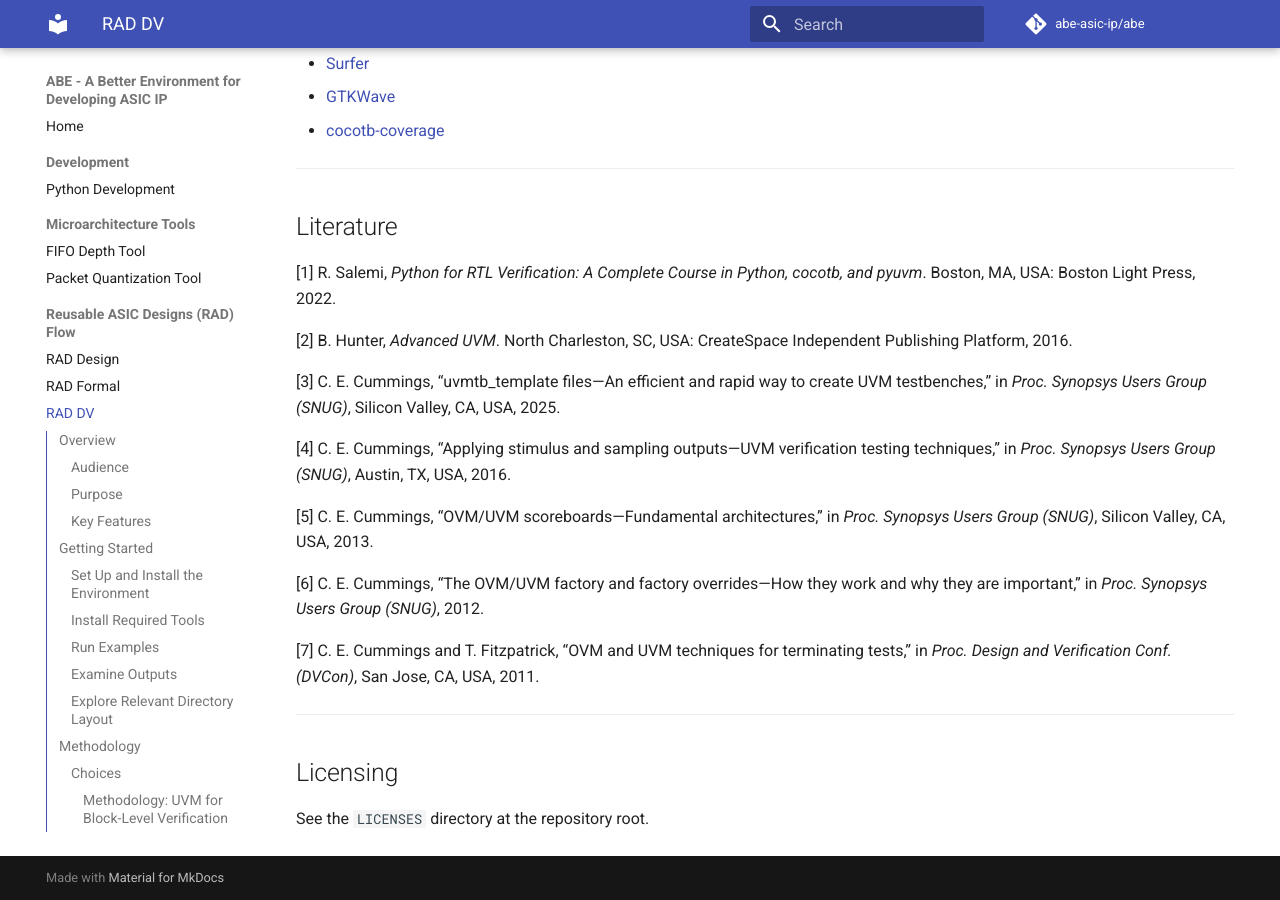
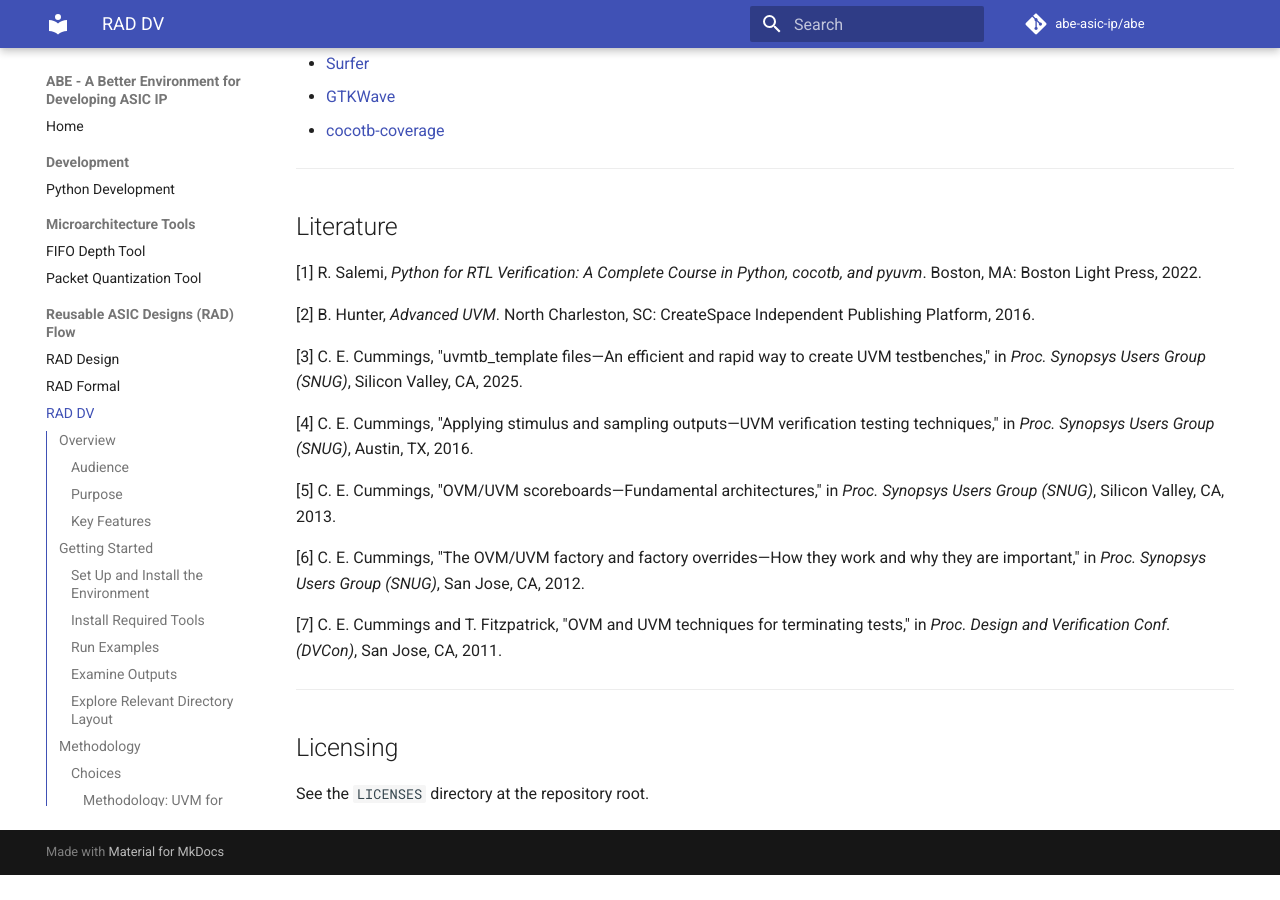
Before and after one commit to abe-asic-ip/abe, an MkDocs documentation site: the page built from docs/dv.md, in a window 1280 px wide and 900 px high, scrolled down 22054 px. Built offline with MkDocs 1.6.1 and Material for MkDocs 9.7.7, drawn with Linux system fonts in a browser that asks for light colours; comment, search, counter and statistics services are not loaded; after the commit the page ends 22929 px from its top, so only the background shows below that.

Commit message:
Improved docs, including references.

```diff
--- a/docs/dv.md
+++ b/docs/dv.md
@@ -896,19 +896,19 @@ Add debug logging to both reference model and monitors to trace mismatches.
 
 ## Literature
 
-[1] R. Salemi, *Python for RTL Verification: A Complete Course in Python, cocotb, and pyuvm*. Boston, MA, USA: Boston Light Press, 2022.
+[1] R. Salemi, *Python for RTL Verification: A Complete Course in Python, cocotb, and pyuvm*. Boston, MA: Boston Light Press, 2022.
 
-[2] B. Hunter, *Advanced UVM*. North Charleston, SC, USA: CreateSpace Independent Publishing Platform, 2016.
+[2] B. Hunter, *Advanced UVM*. North Charleston, SC: CreateSpace Independent Publishing Platform, 2016.
 
-[3] C. E. Cummings, “uvmtb_template files—An efficient and rapid way to create UVM testbenches,” in *Proc. Synopsys Users Group (SNUG)*, Silicon Valley, CA, USA, 2025.
+[3] C. E. Cummings, "uvmtb_template files—An efficient and rapid way to create UVM testbenches," in *Proc. Synopsys Users Group (SNUG)*, Silicon Valley, CA, 2025.
 
-[4] C. E. Cummings, “Applying stimulus and sampling outputs—UVM verification testing techniques,” in *Proc. Synopsys Users Group (SNUG)*, Austin, TX, USA, 2016.
+[4] C. E. Cummings, "Applying stimulus and sampling outputs—UVM verification testing techniques," in *Proc. Synopsys Users Group (SNUG)*, Austin, TX, 2016.
 
-[5] C. E. Cummings, “OVM/UVM scoreboards—Fundamental architectures,” in *Proc. Synopsys Users Group (SNUG)*, Silicon Valley, CA, USA, 2013.
+[5] C. E. Cummings, "OVM/UVM scoreboards—Fundamental architectures," in *Proc. Synopsys Users Group (SNUG)*, Silicon Valley, CA, 2013.
 
-[6] C. E. Cummings, “The OVM/UVM factory and factory overrides—How they work and why they are important,” in *Proc. Synopsys Users Group (SNUG)*, 2012.
+[6] C. E. Cummings, "The OVM/UVM factory and factory overrides—How they work and why they are important," in *Proc. Synopsys Users Group (SNUG)*, San Jose, CA, 2012.
 
-[7] C. E. Cummings and T. Fitzpatrick, “OVM and UVM techniques for terminating tests,” in *Proc. Design and Verification Conf. (DVCon)*, San Jose, CA, USA, 2011.
+[7] C. E. Cummings and T. Fitzpatrick, "OVM and UVM techniques for terminating tests," in *Proc. Design and Verification Conf. (DVCon)*, San Jose, CA, 2011.
 
 ---
 
```
Also changed, not shown: README.md (+1 -1 lines), docs/fifo_depth.md (+15 -5 lines), docs/index.md (+1 -1 lines).
